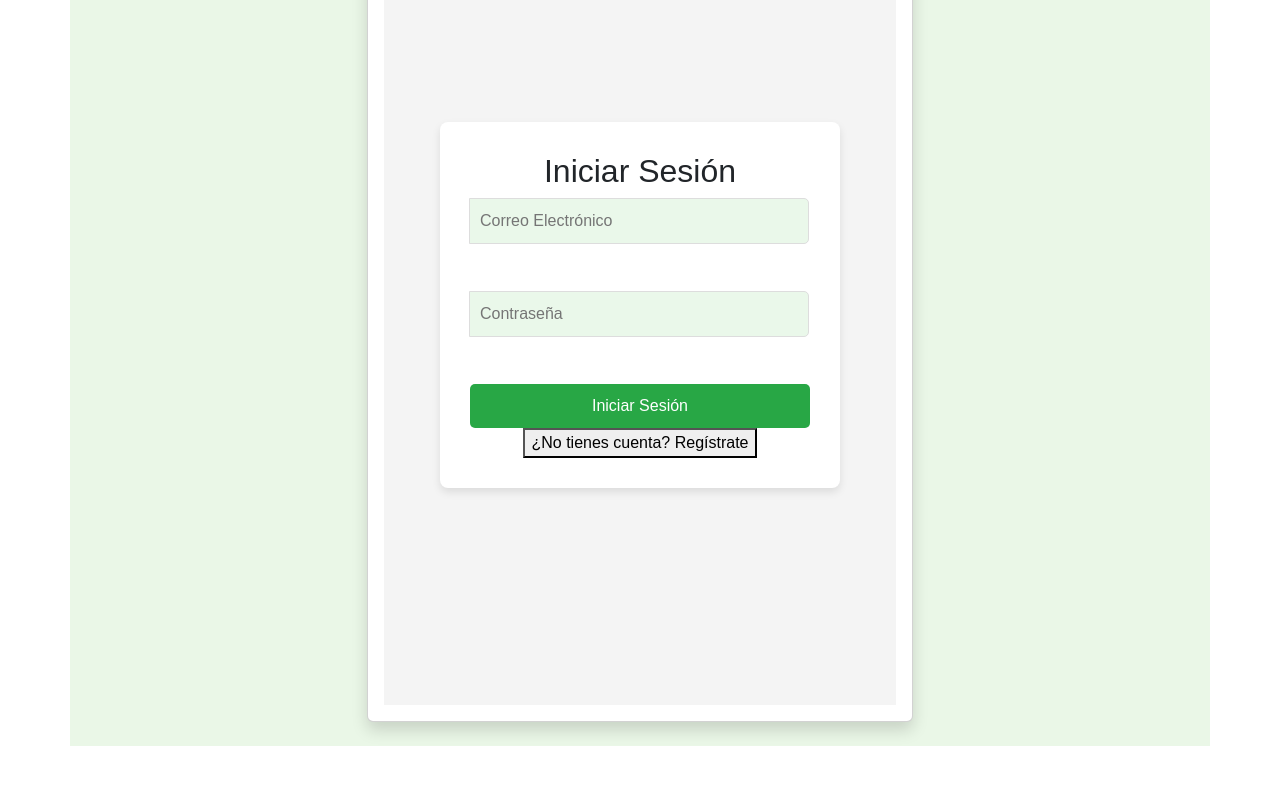
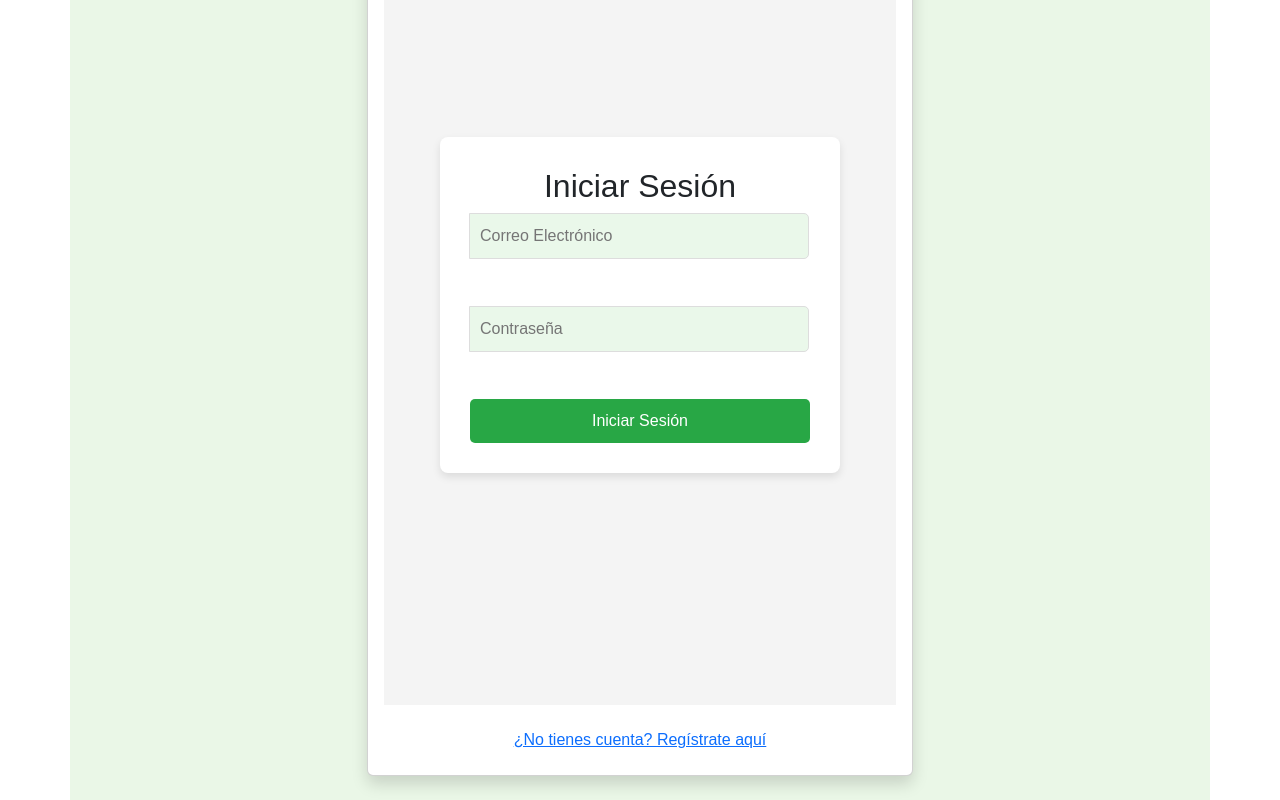
Before and after one commit to iris050709/react_sr_apweb, a React (Create React App) app: page / in a window 1280 px wide. Shown: the part 199-999 px from the top of the page. Before the commit the page ends 945 px from the top, so only its background shows below. Built offline with nearby package versions, Linux system fonts and the light colour scheme; no server answers.

Commit message:
DISEÑO8

```diff
--- a/src/App.js
+++ b/src/App.js
@@ -53,9 +53,9 @@ const App = () => {
     const [editingRiego, setEditingRiego] = useState(null);
     const [editingRegistro, setEditingRegistro] = useState(null);
     const [editingDato, setEditingDato] = useState(null);
-    const [showRegisterForm, setShowRegisterForm] = useState(false);
 
     const [loggedIn, setLoggedIn] = useState(false);
+    const [showRegister, setShowRegister] = useState(false);
 
     useEffect(() => {
         const savedSession = localStorage.getItem("loggedIn");
@@ -93,7 +93,14 @@ const App = () => {
                         <div className="card shadow">
                             <div className="card-body">
                                 <h1 className="card-title text-center">Login</h1>
-                                <LoginForm onLogin={handleLogin} onShowRegisterForm={addUser} />
+                                <LoginForm onLogin={handleLogin} />
+                                <div className="text-center mt-3">
+                                    <button
+                                        onClick={() => setShowRegister(true)}
+                                        className="btn btn-link">
+                                        ¿No tienes cuenta? Regístrate aquí
+                                    </button>
+                                </div>
                             </div>
                         </div>
                     </div>
@@ -199,6 +206,26 @@ const App = () => {
                     </div>
                 </>
             )}
+            {/* Mostrar el formulario de registro cuando el usuario haga clic en "Registrarse" */}
+            {showRegister && (
+                <div className="row justify-content-center">
+                    <div className="col-md-6">
+                        <div className="card shadow">
+                            <div className="card-body">
+                                <h1 className="card-title text-center">Registrar Usuario</h1>
+                                <UserCreateForm onCreate={addUser} checkEmailExists={checkEmailExists} />
+                                <div className="text-center mt-3">
+                                    <button
+                                        onClick={() => setShowRegister(false)}
+                                        className="btn btn-link">
+                                        Volver al Login
+                                    </button>
+                                </div>
+                            </div>
+                        </div>
+                    </div>
+                </div>
+            )}
         </div>
     );
 };
--- a/src/components/Login.jsx
+++ b/src/components/Login.jsx
@@ -2,7 +2,7 @@ import React, { useState } from "react";
 import './LoginForm.css';
 import { FaUser, FaLock } from "react-icons/fa";
 
-const LoginForm = ({ onLogin, onShowRegisterForm }) => {
+const LoginForm = ({ onLogin }) => {
     const [correo, setCorreo] = useState('');
     const [password, setPassword] = useState('');
     const [error, setError] = useState('');
@@ -56,9 +56,6 @@ const LoginForm = ({ onLogin, onShowRegisterForm }) => {
                         <button className="submit-button" type="submit">Iniciar Sesión</button>
                     </div>
                 </form>
-                <div className="register-link">
-                    <button className="register-button" onClick={onShowRegisterForm}>¿No tienes cuenta? Regístrate</button>
-                </div>
             </div>
         </div>
     );
```
